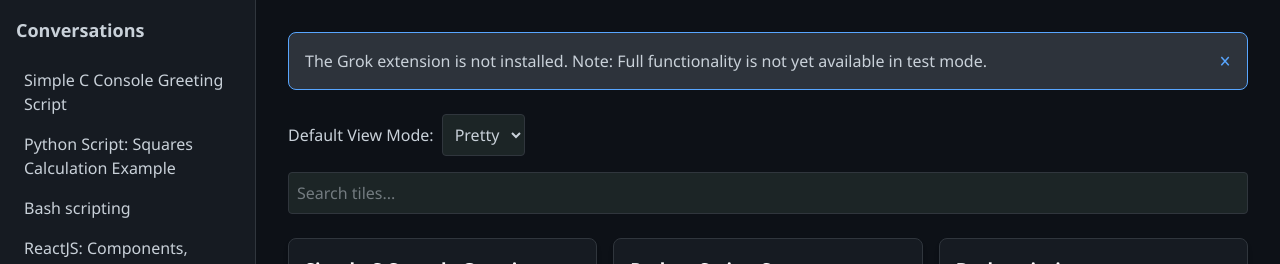
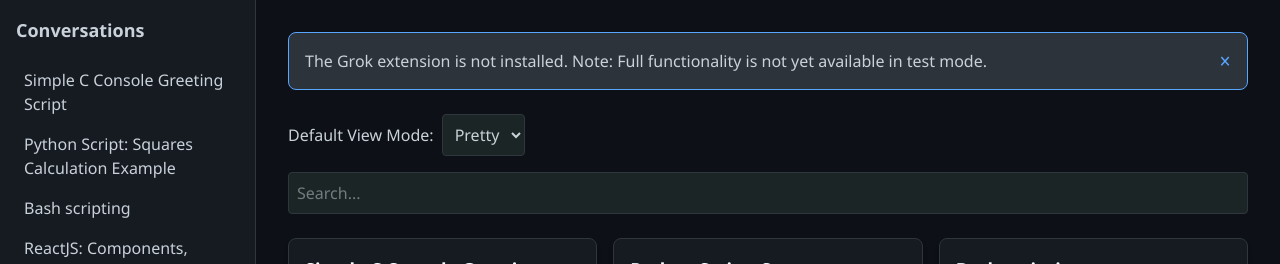
Before and after one commit to spencermx/Exporter, a Next.js app in the folder app-website/: page / in a window 1280 px wide. Shown: the top 264 px of the page. Built offline with nearby package versions, Linux system fonts and the light colour scheme.

Commit message:
updated url

```diff
--- a/app-website/src/app/page.tsx
+++ b/app-website/src/app/page.tsx
@@ -187,7 +187,7 @@ export default function Home() {
           {/* Search Input */}
           <input
             type="text"
-            placeholder="Search tiles..."
+            placeholder="Search..."
             value={searchTerm}
             onChange={(e) => setSearchTerm(e.target.value)}
             className="w-full p-2 rounded bg-[#1c2526] text-[#c9d1d9] border border-[#30363d] focus:outline-none focus:border-[#58a6ff]"
```
Also changed, not shown: 1 other file (tests, documents, lock files or other folders).
